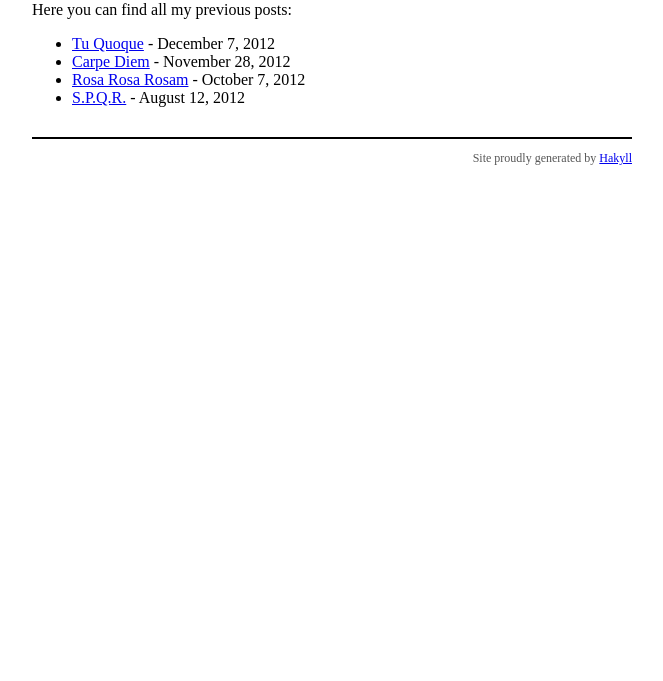
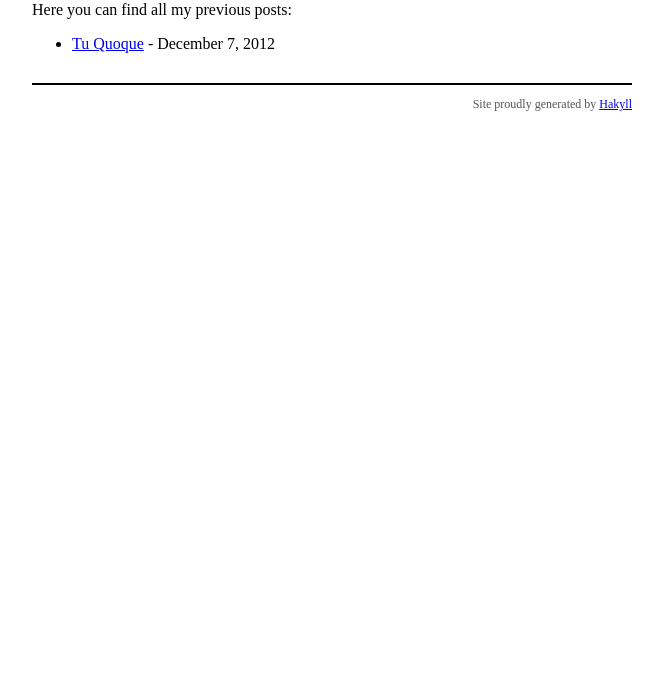
Before and after one commit to acm-uiuc/sigplan, a plain HTML site: page archive.html in a window 1280 px wide. Shown: the part 119-800 px from the top of the page, without its empty margins (308-971 px from the left). Drawn offline with Linux system fonts and the light colour scheme.

Commit message:
Update (2016-03-01 14:34:19 UTC) [ci skip]

```diff
--- a/archive.html
+++ b/archive.html
@@ -29,18 +29,6 @@
             <a href="./posts/2012-12-07-tu-quoque.html">Tu Quoque</a> - December  7, 2012
         </li>
 
-        <li>
-            <a href="./posts/2012-11-28-carpe-diem.html">Carpe Diem</a> - November 28, 2012
-        </li>
-
-        <li>
-            <a href="./posts/2012-10-07-rosa-rosa-rosam.html">Rosa Rosa Rosam</a> - October  7, 2012
-        </li>
-
-        <li>
-            <a href="./posts/2012-08-12-spqr.html">S.P.Q.R.</a> - August 12, 2012
-        </li>
-
 </ul>
 
 
```
Also changed, not shown: index.html (+0 -12 lines).
